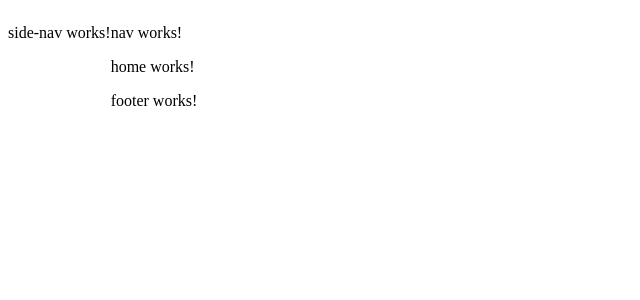
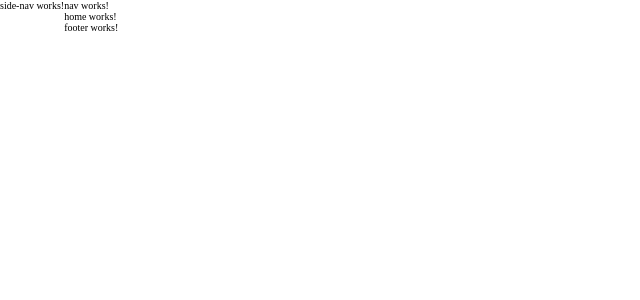
Before and after one commit to onwuvic/angular-admin-dashboard, an Angular app: page /dashboard in a window 1280 px wide. Shown: the top 300 px of the page, without its empty margins (0-640 px from the left). Built offline with nearby package versions, Linux system fonts and the light colour scheme.

Commit message:
add base style settings

```diff
--- /dev/null
+++ b/src/assets/sass/base/_base.scss
@@ -0,0 +1,34 @@
+*,
+*::after,
+*::before {
+  margin: 0;
+  padding: 0;
+  box-sizing: inherit;
+}
+
+html {
+  // This 16px in rem
+  font-size: 10px;
+
+  // @include responsive(tab-land) {
+  //   font-size: 56.25%; // 1 rem = 9px; 9px/16px = 56.25%
+  // }
+
+  // @include responsive(tab-port) {
+  //   font-size: 50%; // 1 rem = 8px; 8px/16px = 50%
+  // }
+
+  // @include responsive(big-desktop) {
+  //   font-size: 75%; // 1 rem = 12px; 12px/16px = 75%
+  // }
+}
+
+body {
+  box-sizing: border-box;
+  background-color: #FFFFFF;
+}
+
+a {
+  text-decoration: none;
+  color: inherit;
+}
--- a/src/styles.scss
+++ b/src/styles.scss
@@ -1 +1,2 @@
 /* You can add global styles to this file, and also import other style files */
+@import 'assets/sass/base/base';
```
